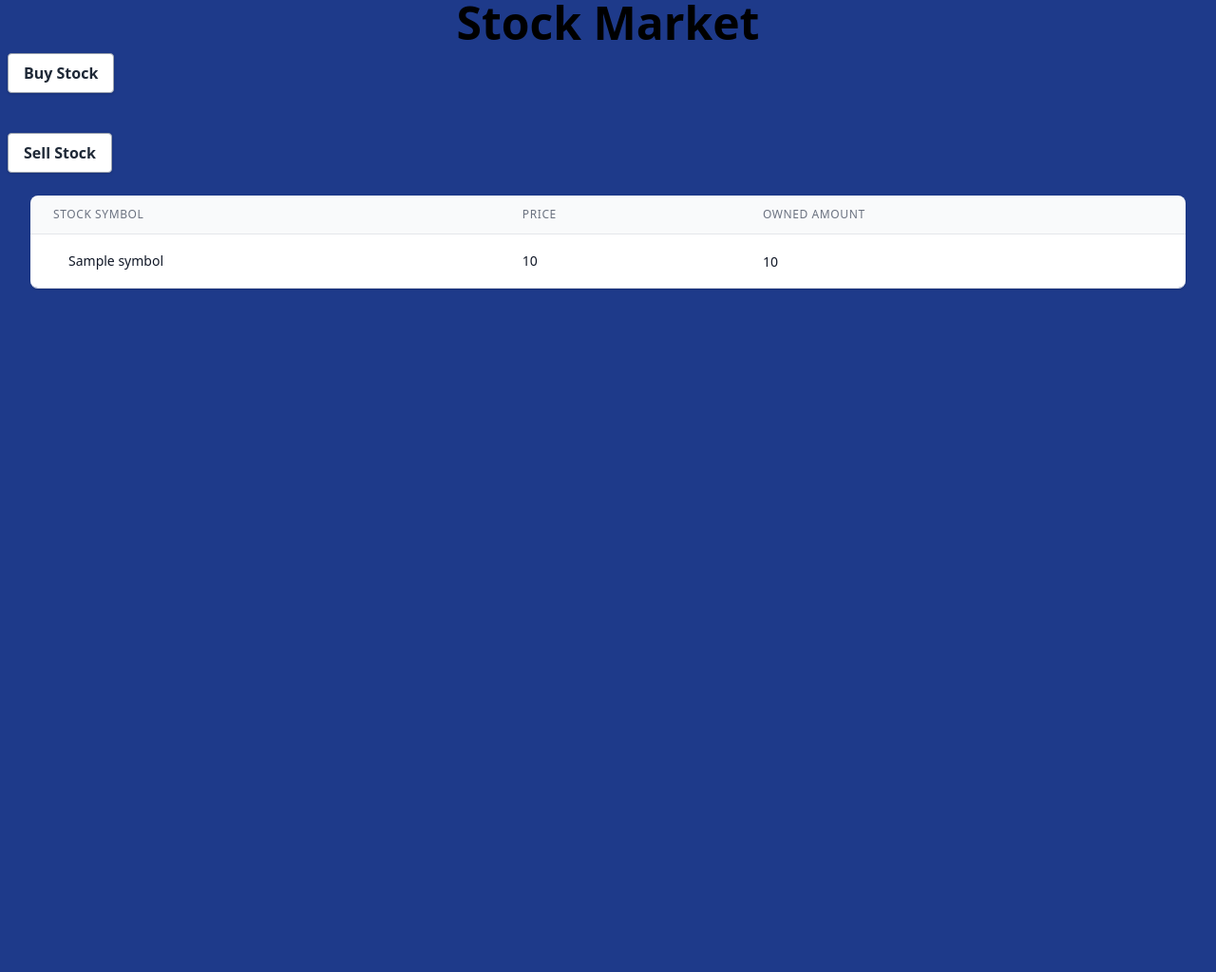
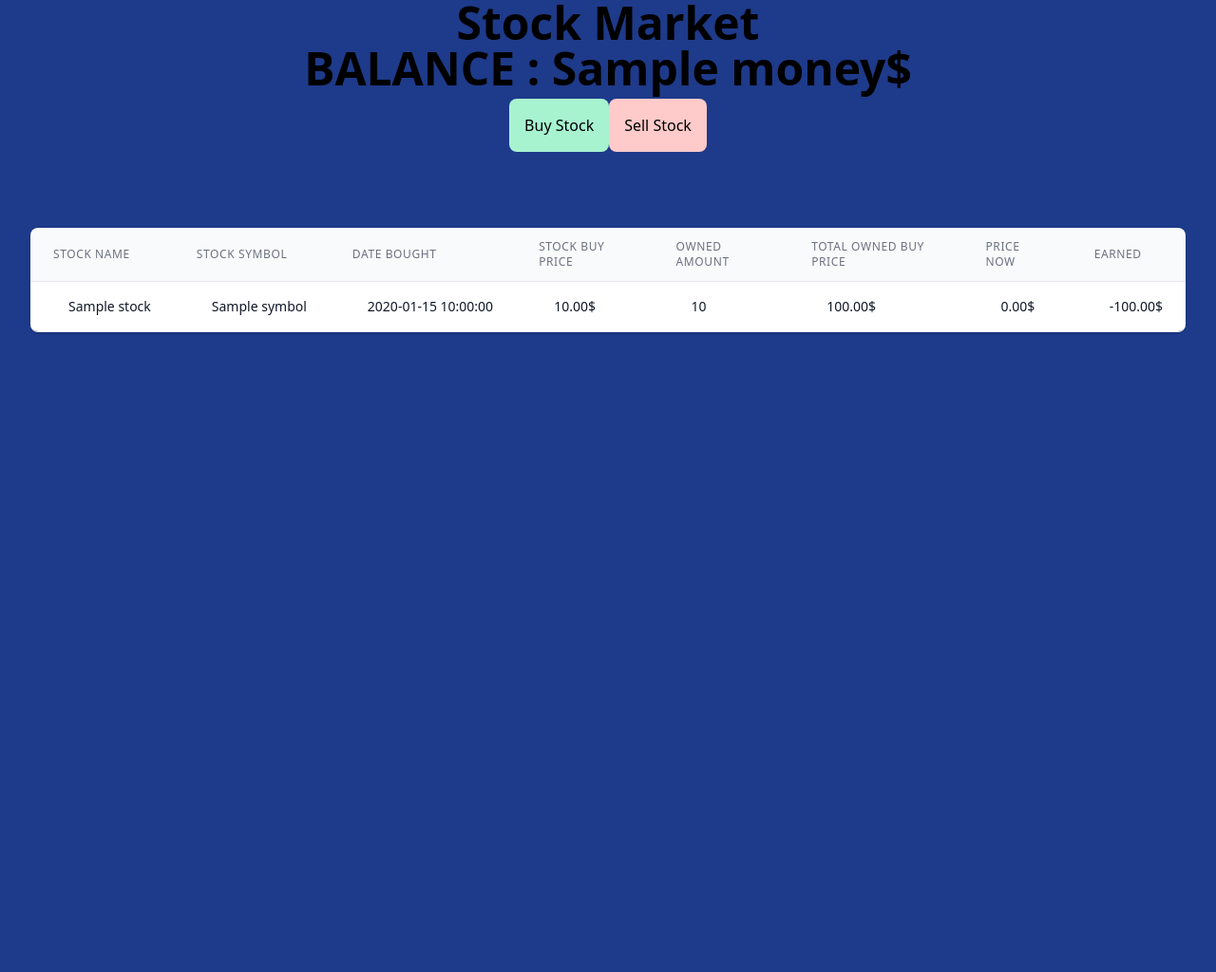
Before and after one commit to isilnieks/StockMarket, a PHP site: template app/Views/HomeView.twig in a window 1280 px wide. Shown: the whole page at 95% size. Before the commit the page ends 305 px from the top, so only its background shows below. Run offline with PHP 8.4, Linux system fonts and the light colour scheme; the template is opened without the code that fills it: most values are stand-ins (such as "Sample title", 1, 10 or a date in 2020); some libraries are stand-ins or nearby versions.

Commit message:
Stock Market

```diff
--- a/app/Repositories/FinnHubRepository.php
+++ b/app/Repositories/FinnHubRepository.php
@@ -24,4 +24,9 @@ class FinnHubRepository
         $symbol = strtoupper($symbol);
         return $this->client->quote($symbol)["c"];
     }
+
+    public function name(string $symbol)
+    {
+        return $this->client->companyProfile2($symbol)["name"];
+    }
 }
--- a/app/Repositories/StocksRepository.php
+++ b/app/Repositories/StocksRepository.php
@@ -4,7 +4,7 @@ namespace App\Repositories;
 
 interface StocksRepository
 {
-    public function buy(string $symbol, int $amount, float $price): void;
+    public function buy(string $symbol, int $amount, float $price, string $name): void;
     public function sell(string $symbol,int $amount): void;
     public function ownedStocks(): array;
 
--- a/app/Services/BuyStockService.php
+++ b/app/Services/BuyStockService.php
@@ -13,9 +13,9 @@ class BuyStockService
         $this->repository = $repository;
     }
 
-    public function execute(string $symbol, int $amount, float $price): void
+    public function execute(string $symbol, int $amount, float $price, string $name): void
     {
-        $this->repository->buy($symbol, $amount, $price);
+        $this->repository->buy($symbol, $amount, $price, $name);
     }
 
 }
--- a/app/Views/HomeView.twig
+++ b/app/Views/HomeView.twig
@@ -8,7 +8,7 @@
     <meta name="viewport"
           content="width=device-width, user-scalable=no, initial-scale=1.0, maximum-scale=1.0, minimum-scale=1.0">
     <meta http-equiv="X-UA-Compatible" content="ie=edge">
-    <title>Registry</title>
+    <title>Stock Market</title>
     <link rel="stylesheet" type="text/css" href="../styles.css">
 </head>
 <body>
@@ -16,16 +16,21 @@
 <h1 class="text-black-600 text-5xl font-bold text-center bg-blue-900">
     Stock Market
 </h1>
+<h3 class="text-black-600 text-5xl font-bold text-center bg-blue-900">
+   BALANCE : {{ money }}$
+</h3>
 
-<div class="mx-0 bg-blue-900 grid grid-rows-3 grid-flow-col text-justify p-2 ">
+
+<div class="mx-0 bg-blue-900 grid grid-rows-2 grid-flow-col text-justify p-2 items-center justify-center">
+
     <a href="/buy">
-        <button class="bg-white hover:bg-gray-100 text-gray-800 font-semibold py-2 px-4 border border-gray-400 rounded shadow">
+        <button class="flex items-center p-4 bg-green-200 rounded-lg shadow-xs cursor-pointer hover:bg-green-500 hover:text-gray-100">
             Buy Stock
         </button>
     </a>
     <br>
     <a href="/sell">
-        <button class="bg-white hover:bg-gray-100 text-gray-800 font-semibold py-2 px-4 border border-gray-400 rounded shadow">
+        <button class="flex items-center p-4 bg-red-200 rounded-lg shadow-xs cursor-pointer hover:bg-red-500 hover:text-gray-100">
             Sell Stock
         </button>
     </a>
@@ -44,15 +49,35 @@
                         <tr>
                             <th scope="col"
                                 class="px-6 py-3 text-left text-xs font-medium text-gray-500 uppercase tracking-wider">
+                                Stock Name
+                            </th>
+                            <th scope="col"
+                                class="px-6 py-3 text-left text-xs font-medium text-gray-500 uppercase tracking-wider">
                                 Stock Symbol
                             </th>
                             <th scope="col"
                                 class="px-6 py-3 text-left text-xs font-medium text-gray-500 uppercase tracking-wider">
-                                Price
+                                Date bought
+                            </th>
+                            <th scope="col"
+                                class="px-6 py-3 text-left text-xs font-medium text-gray-500 uppercase tracking-wider">
+                                Stock Buy Price
                             </th>
                             <th scope="col"
                                 class="px-6 py-3 text-left text-xs font-medium text-gray-500 uppercase tracking-wider">
                                 Owned Amount
+                            </th>
+                            <th scope="col"
+                                class="px-6 py-3 text-left text-xs font-medium text-gray-500 uppercase tracking-wider">
+                                Total Owned Buy Price
+                            </th>
+                            <th scope="col"
+                                class="px-6 py-3 text-left text-xs font-medium text-gray-500 uppercase tracking-wider">
+                                Price Now
+                            </th>
+                            <th scope="col"
+                                class="px-6 py-3 text-left text-xs font-medium text-gray-500 uppercase tracking-wider">
+                                Earned
                             </th>
                             {% for stock in stocks %}
                         </tr>
@@ -63,19 +88,75 @@
                                 <div class="flex items-center">
                                     <div class="ml-4">
                                         <div class="text-sm font-medium text-gray-900">
-                                            {{ stock.symbol }}
+                                            {{ stock.name }}
                                         </div>
-
                                     </div>
                                 </div>
                             </td>
                             <td class="px-6 py-4 whitespace-nowrap">
-                                <div class="text-sm text-gray-900"> {{ stock.price }}</div>
+                                <div class="flex items-center">
+                                    <div class="ml-4">
+                                        <div class="text-sm font-medium text-gray-900">
+                                            {{ stock.symbol }}
+                                        </div>
+                                    </div>
+                                </div>
                             </td>
                             <td class="px-6 py-4 whitespace-nowrap">
-                <span class="text-sm text-gray-900">
-                  {{ stock.amount }}
-                </span>
+                                <div class="flex items-center">
+                                    <div class="ml-4">
+                                        <div class="text-sm font-medium text-gray-900">
+                                            {{ stock.date }}
+                                        </div>
+                                    </div>
+                                </div>
+                            </td>
+                            <td class="px-6 py-4 whitespace-nowrap">
+                                <div class="flex items-center">
+                                    <div class="ml-4">
+                                        <div class="text-sm font-medium text-gray-900">
+                                            {{ stock.price|number_format(2, '.', ',') }}$
+                                        </div>
+                                    </div>
+                                </div>
+                            </td>
+                            <td class="px-6 py-4 whitespace-nowrap">
+                                <div class="flex items-center">
+                                    <div class="ml-4">
+                                        <div class="text-sm font-medium text-gray-900">
+                                            {{ stock.amount }}
+                                        </div>
+                                    </div>
+                                </div>
+                            </td>
+                            <td class="px-6 py-4 whitespace-nowrap">
+                                <div class="flex items-center">
+                                    <div class="ml-4">
+                                        <div class="text-sm font-medium text-gray-900">
+                                            {{ (stock.price *  stock.amount)|number_format(2, '.', ',')}}$
+                                        </div>
+                                    </div>
+                                </div>
+                            </td>
+                            <td class="px-6 py-4 whitespace-nowrap">
+                                <div class="flex items-center">
+                                    <div class="ml-4">
+                                        <div class="text-sm font-medium text-gray-900">
+                                            {{ (currentPrice.price(stock.symbol)|number_format(2, '.', ','))}}$
+                                        </div>
+                                    </div>
+                                </div>
+                            </td>
+                            <td class="px-6 py-4 whitespace-nowrap">
+                                <div class="flex items-center">
+                                    <div class="ml-4">
+                                        <div class="text-sm font-medium text-gray-900">
+                                        {{ ((currentPrice.price(stock.symbol) * stock.amount) - (stock.price *  stock.amount))|number_format(2, '.', ',')}}$
+                                        </div>
+                                    </div>
+                                </div>
+                            </td>
+
                         </tr>
                         {% endfor %}
                         </tbody>
--- a/public/index.php
+++ b/public/index.php
@@ -9,6 +9,7 @@ use App\Repositories\StocksRepository;
 use App\Repositories\WalletRepository;
 use App\Services\AddMoneyService;
 use App\Services\BuyStockService;
+use App\Services\FinnHubService;
 use App\Services\OwnedStockService;
 use App\Services\PriceService;
 use App\Services\RemoveMoneyService;
@@ -42,7 +43,7 @@ $container->add(RemoveMoneyService::class, RemoveMoneyService::class)
     ->addArgument(WalletRepository::class);
 $container->add(AddMoneyService::class, AddMoneyService::class)
     ->addArgument(WalletRepository::class);
-$container->add(PriceService::class, PriceService::class)
+$container->add(FinnHubService::class, FinnHubService::class)
     ->addArgument(FinnHubRepository::class);
 $container->add(BuyStockService::class, BuyStockService::class)
     ->addArgument(StocksRepository::class);
@@ -56,7 +57,7 @@ $container->add(HomeController::class, HomeController::class)
         WalletService::class,
         RemoveMoneyService::class,
         AddMoneyService::class,
-        PriceService::class,
+        FinnHubService::class,
         BuyStockService::class
     ]);
 
```
Also changed, not shown: app/Controllers/HomeController.php (+14 -8 lines), app/Models/Stock.php (+17 -1 lines), app/Repositories/MySQLStocksRepository.php (+5 -3 lines), app/Services/FinnHubService.php (renamed from app/Services/PriceService.php, +7 -2 lines), public/test.php (deleted, +0 -20 lines).
